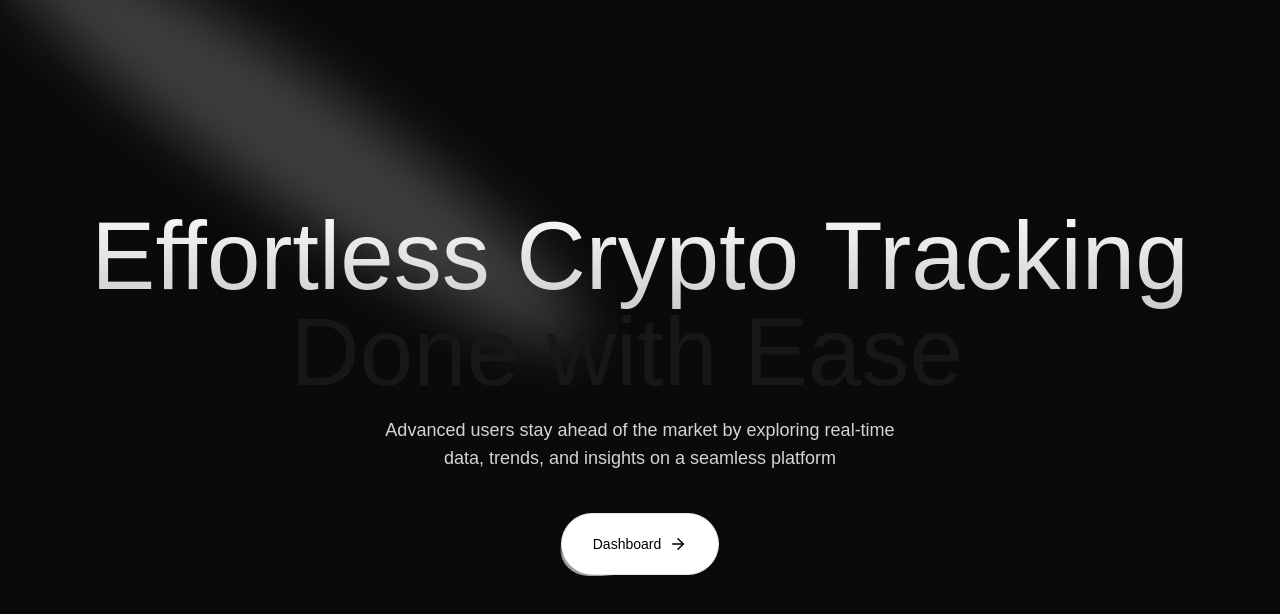
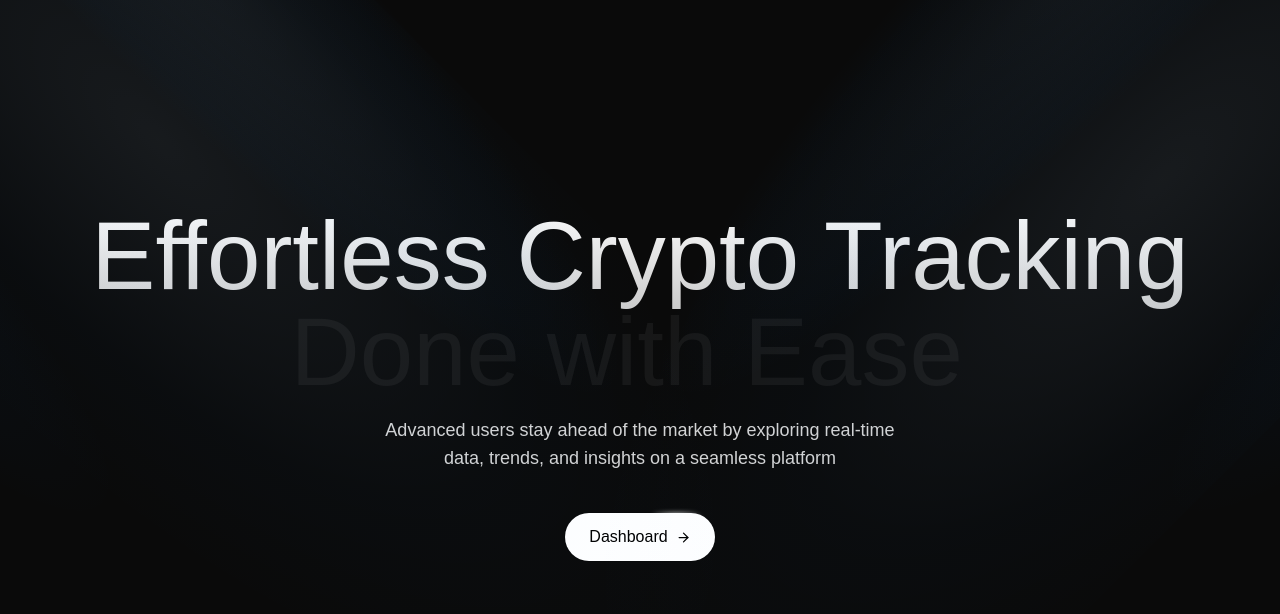
Before and after one commit to mohdsahil36/Crypto, a Next.js app: page / in a window 1280 px wide. Shown: the top 614 px of the page. Built offline with nearby package versions, Linux system fonts and the light colour scheme.

Commit message:
Landing page first layout-spotlight update, dashboard button UI changes

```diff
--- a/app/page.tsx
+++ b/app/page.tsx
@@ -2,7 +2,7 @@
 import React from 'react';
 import { Spotlight } from './ui-components/spotlight-new';
 import { FlipWords } from './ui-components/flip-words';
-import { Button } from './ui-components/moving-border';
+import { HoverBorderGradient } from './ui-components/moving-border';
 import { ArrowRight } from 'lucide-react';
 
 export default function Home() {
@@ -18,14 +18,16 @@ export default function Home() {
           <p className="mt-4 font-normal text-md md:text-lg text-neutral-300 max-w-lg text-center mx-auto">
             Advanced users stay ahead of the market by exploring real-time data, trends, and insights on a seamless platform
           </p>
-          <div className='text-center mt-8 md:mt-10'>
-            <Button
-              className="bg-white dark:bg-black dark:hover:bg-zinc-800 ease-in-out duration-500 text-black dark:text-white border-neutral-200 dark:border-slate-800 flex gap-x-2"
+          <div className="md:mt-10 flex justify-center text-center">
+            <HoverBorderGradient
+              containerClassName="rounded-full"
+              as="button"
+              className="dark:bg-black bg-white text-black dark:text-white flex items-center space-x-2"
             >
-              Dashboard
-              <ArrowRight size={18}/>
-            </Button>
-        </div>
+              <span>Dashboard</span>
+              <ArrowRight size={15}/>
+            </HoverBorderGradient>
+          </div>
         </div>
       </div>
     </div>
--- a/app/ui-components/moving-border.tsx
+++ b/app/ui-components/moving-border.tsx
@@ -1,136 +1,99 @@
 "use client";
-import React from "react";
-import {
-  motion,
-  useAnimationFrame,
-  useMotionTemplate,
-  useMotionValue,
-  useTransform,
-} from "framer-motion";
-import { useRef } from "react";
+import React, { useState, useEffect, useRef } from "react";
+
+import { motion } from "framer-motion";
 import { cn } from "../store/utils";
 
-export function Button({
-  borderRadius = "1.75rem",
+type Direction = "TOP" | "LEFT" | "BOTTOM" | "RIGHT";
+
+export function HoverBorderGradient({
   children,
-  as: Component = "button",
   containerClassName,
-  borderClassName,
-  duration,
   className,
-  ...otherProps
-}: {
-  borderRadius?: string;
-  children: React.ReactNode;
-  as?: any;
-  containerClassName?: string;
-  borderClassName?: string;
-  duration?: number;
-  className?: string;
-  [key: string]: any;
-}) {
+  as: Tag = "button",
+  duration = 1,
+  clockwise = true,
+  ...props
+}: React.PropsWithChildren<
+  {
+    as?: React.ElementType;
+    containerClassName?: string;
+    className?: string;
+    duration?: number;
+    clockwise?: boolean;
+  } & React.HTMLAttributes<HTMLElement>
+>) {
+  const [hovered, setHovered] = useState<boolean>(false);
+  const [direction, setDirection] = useState<Direction>("TOP");
+
+  const rotateDirection = (currentDirection: Direction): Direction => {
+    const directions: Direction[] = ["TOP", "LEFT", "BOTTOM", "RIGHT"];
+    const currentIndex = directions.indexOf(currentDirection);
+    const nextIndex = clockwise
+      ? (currentIndex - 1 + directions.length) % directions.length
+      : (currentIndex + 1) % directions.length;
+    return directions[nextIndex];
+  };
+
+  const movingMap: Record<Direction, string> = {
+    TOP: "radial-gradient(20.7% 50% at 50% 0%, hsl(0, 0%, 100%) 0%, rgba(255, 255, 255, 0) 100%)",
+    LEFT: "radial-gradient(16.6% 43.1% at 0% 50%, hsl(0, 0%, 100%) 0%, rgba(255, 255, 255, 0) 100%)",
+    BOTTOM:
+      "radial-gradient(20.7% 50% at 50% 100%, hsl(0, 0%, 100%) 0%, rgba(255, 255, 255, 0) 100%)",
+    RIGHT:
+      "radial-gradient(16.2% 41.199999999999996% at 100% 50%, hsl(0, 0%, 100%) 0%, rgba(255, 255, 255, 0) 100%)",
+  };
+
+  const highlight =
+    "radial-gradient(75% 181.15942028985506% at 50% 50%, #3275F8 0%, rgba(255, 255, 255, 0) 100%)";
+
+  useEffect(() => {
+    if (!hovered) {
+      const interval = setInterval(() => {
+        setDirection((prevState) => rotateDirection(prevState));
+      }, duration * 1000);
+      return () => clearInterval(interval);
+    }
+  }, [hovered]);
   return (
-    <Component
+    <Tag
+      onMouseEnter={(event: React.MouseEvent<HTMLDivElement>) => {
+        setHovered(true);
+      }}
+      onMouseLeave={() => setHovered(false)}
       className={cn(
-        "bg-transparent relative text-xl h-16 w-40 p-[1px] overflow-hidden ",
+        "relative flex rounded-full  content-center bg-black/20 hover:bg-black/10 transition duration-500 dark:bg-white/20 items-center flex-col flex-nowrap gap-10 h-min justify-center overflow-visible p-px decoration-clone w-fit",
         containerClassName
       )}
-      style={{
-        borderRadius: borderRadius,
-      }}
-      {...otherProps}
+      {...props}
     >
       <div
-        className="absolute inset-0"
-        style={{ borderRadius: `calc(${borderRadius} * 0.96)` }}
-      >
-        <MovingBorder duration={duration} rx="30%" ry="30%">
-          <div
-            className={cn(
-              "h-20 w-20 opacity-[0.8] bg-[radial-gradient(hsl(0,0%,75%)_40%,transparent_60%)]",
-              borderClassName
-            )}
-          />
-        </MovingBorder>
-      </div>
-
-      <div
         className={cn(
-          "relative bg-slate-900/[0.8] border border-slate-800 backdrop-blur-xl text-white flex items-center justify-center w-full h-full text-sm antialiased rounded-full",
+          "w-auto text-white z-10 bg-black px-6 py-3 rounded-[inherit]",
           className
         )}
       >
         {children}
       </div>
-    </Component>
+      <motion.div
+        className={cn(
+          "flex-none inset-0 overflow-hidden absolute z-0 rounded-[inherit]"
+        )}
+        style={{
+          filter: "blur(2px)",
+          position: "absolute",
+          width: "100%",
+          height: "100%",
+        }}
+        initial={{ background: movingMap[direction] }}
+        animate={{
+          background: hovered
+            ? [movingMap[direction], highlight]
+            : movingMap[direction],
+        }}
+        transition={{ ease: "linear", duration: duration ?? 1 }}
+      />
+      <div className="bg-black absolute z-1 flex-none inset-[2px] rounded-[100px]" />
+    </Tag>
   );
 }
-
-export const MovingBorder = ({
-  children,
-  duration = 2000,
-  rx,
-  ry,
-  ...otherProps
-}: {
-  children: React.ReactNode;
-  duration?: number;
-  rx?: string;
-  ry?: string;
-  [key: string]: any;
-}) => {
-  const pathRef = useRef<any>();
-  const progress = useMotionValue<number>(0);
-
-  useAnimationFrame((time) => {
-    const length = pathRef.current?.getTotalLength();
-    if (length) {
-      const pxPerMillisecond = length / duration;
-      progress.set((time * pxPerMillisecond) % length);
-    }
-  });
-
-  const x = useTransform(
-    progress,
-    (val) => pathRef.current?.getPointAtLength(val).x
-  );
-  const y = useTransform(
-    progress,
-    (val) => pathRef.current?.getPointAtLength(val).y
-  );
-
-  const transform = useMotionTemplate`translateX(${x}px) translateY(${y}px) translateX(-50%) translateY(-50%)`;
-
-  return (
-    <>
-      <svg
-        xmlns="http://www.w3.org/2000/svg"
-        preserveAspectRatio="none"
-        className="absolute h-full w-full"
-        width="100%"
-        height="100%"
-        {...otherProps}
-      >
-        <rect
-          fill="none"
-          width="100%"
-          height="100%"
-          rx={rx}
-          ry={ry}
-          ref={pathRef}
-        />
-      </svg>
-      <motion.div
-        style={{
-          position: "absolute",
-          top: 0,
-          left: 0,
-          display: "inline-block",
-          transform,
-        }}
-      >
-        {children}
-      </motion.div>
-    </>
-  );
-};
--- a/app/ui-components/spotlight-new.tsx
+++ b/app/ui-components/spotlight-new.tsx
@@ -1,56 +1,128 @@
+"use client";
 import React from "react";
-import { cn } from "../store/utils";
+import { motion } from "motion/react";
 
 type SpotlightProps = {
-  className?: string;
-  fill?: string;
+  gradientFirst?: string;
+  gradientSecond?: string;
+  gradientThird?: string;
+  translateY?: number;
+  width?: number;
+  height?: number;
+  smallWidth?: number;
+  duration?: number;
+  xOffset?: number;
 };
 
-export const Spotlight = ({ className, fill }: SpotlightProps) => {
+export const Spotlight = ({
+  gradientFirst = "radial-gradient(68.54% 68.72% at 55.02% 31.46%, hsla(210, 100%, 85%, .08) 0, hsla(210, 100%, 55%, .02) 50%, hsla(210, 100%, 45%, 0) 80%)",
+  gradientSecond = "radial-gradient(50% 50% at 50% 50%, hsla(210, 100%, 85%, .06) 0, hsla(210, 100%, 55%, .02) 80%, transparent 100%)",
+  gradientThird = "radial-gradient(50% 50% at 50% 50%, hsla(210, 100%, 85%, .04) 0, hsla(210, 100%, 45%, .02) 80%, transparent 100%)",
+  translateY = -350,
+  width = 560,
+  height = 1380,
+  smallWidth = 240,
+  duration = 7,
+  xOffset = 100,
+}: SpotlightProps = {}) => {
   return (
-    <svg
-      className={cn(
-        "animate-spotlight pointer-events-none absolute z-[1] h-[169%] w-[138%] lg:w-[55%] opacity-0",
-        className
-      )}
-      xmlns="http://www.w3.org/2000/svg"
-      viewBox="0 0 3787 2842"
-      fill="none"
+    <motion.div
+      initial={{
+        opacity: 0,
+      }}
+      animate={{
+        opacity: 1,
+      }}
+      transition={{
+        duration: 1.5,
+      }}
+      className="pointer-events-none absolute inset-0 h-full w-full"
     >
-      <g filter="url(#filter)">
-        <ellipse
-          cx="1924.71"
-          cy="273.501"
-          rx="1924.71"
-          ry="330.501"
-          transform="matrix(-0.822377 -0.568943 -0.568943 0.822377 3631.88 2291.09)"
-          fill={fill || "white"}
-          fillOpacity="0.21"
-        ></ellipse>
-      </g>
-      <defs>
-        <filter
-          id="filter"
-          x="0.860352"
-          y="0.838989"
-          width="3785.16"
-          height="2840.26"
-          filterUnits="userSpaceOnUse"
-          colorInterpolationFilters="sRGB"
-        >
-          <feFlood floodOpacity="0" result="BackgroundImageFix"></feFlood>
-          <feBlend
-            mode="normal"
-            in="SourceGraphic"
-            in2="BackgroundImageFix"
-            result="shape"
-          ></feBlend>
-          <feGaussianBlur
-            stdDeviation="151"
-            result="effect1_foregroundBlur_1065_8"
-          ></feGaussianBlur>
-        </filter>
-      </defs>
-    </svg>
+      <motion.div
+        animate={{
+          x: [0, xOffset, 0],
+        }}
+        transition={{
+          duration,
+          repeat: Infinity,
+          repeatType: "reverse",
+          ease: "easeInOut",
+        }}
+        className="absolute top-0 left-0 w-screen h-screen z-40 pointer-events-none"
+      >
+        <div
+          style={{
+            transform: `translateY(${translateY}px) rotate(-45deg)`,
+            background: gradientFirst,
+            width: `${width}px`,
+            height: `${height}px`,
+          }}
+          className={`absolute top-0 left-0`}
+        />
+
+        <div
+          style={{
+            transform: "rotate(-45deg) translate(5%, -50%)",
+            background: gradientSecond,
+            width: `${smallWidth}px`,
+            height: `${height}px`,
+          }}
+          className={`absolute top-0 left-0 origin-top-left`}
+        />
+
+        <div
+          style={{
+            transform: "rotate(-45deg) translate(-180%, -70%)",
+            background: gradientThird,
+            width: `${smallWidth}px`,
+            height: `${height}px`,
+          }}
+          className={`absolute top-0 left-0 origin-top-left`}
+        />
+      </motion.div>
+
+      <motion.div
+        animate={{
+          x: [0, -xOffset, 0],
+        }}
+        transition={{
+          duration,
+          repeat: Infinity,
+          repeatType: "reverse",
+          ease: "easeInOut",
+        }}
+        className="absolute top-0 right-0 w-screen h-screen z-40 pointer-events-none"
+      >
+        <div
+          style={{
+            transform: `translateY(${translateY}px) rotate(45deg)`,
+            background: gradientFirst,
+            width: `${width}px`,
+            height: `${height}px`,
+          }}
+          className={`absolute top-0 right-0`}
+        />
+
+        <div
+          style={{
+            transform: "rotate(45deg) translate(-5%, -50%)",
+            background: gradientSecond,
+            width: `${smallWidth}px`,
+            height: `${height}px`,
+          }}
+          className={`absolute top-0 right-0 origin-top-right`}
+        />
+
+        <div
+          style={{
+            transform: "rotate(45deg) translate(180%, -70%)",
+            background: gradientThird,
+            width: `${smallWidth}px`,
+            height: `${height}px`,
+          }}
+          className={`absolute top-0 right-0 origin-top-right`}
+        />
+      </motion.div>
+    </motion.div>
   );
 };
```
